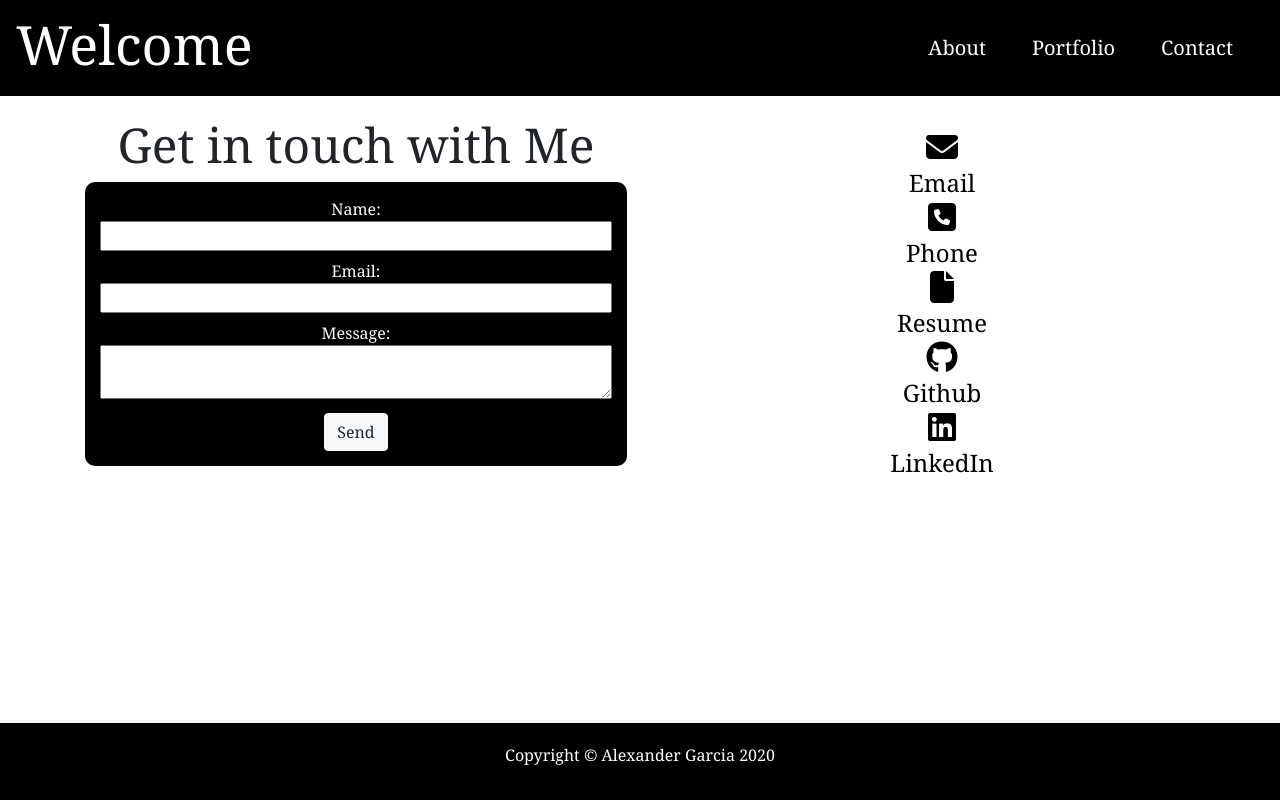
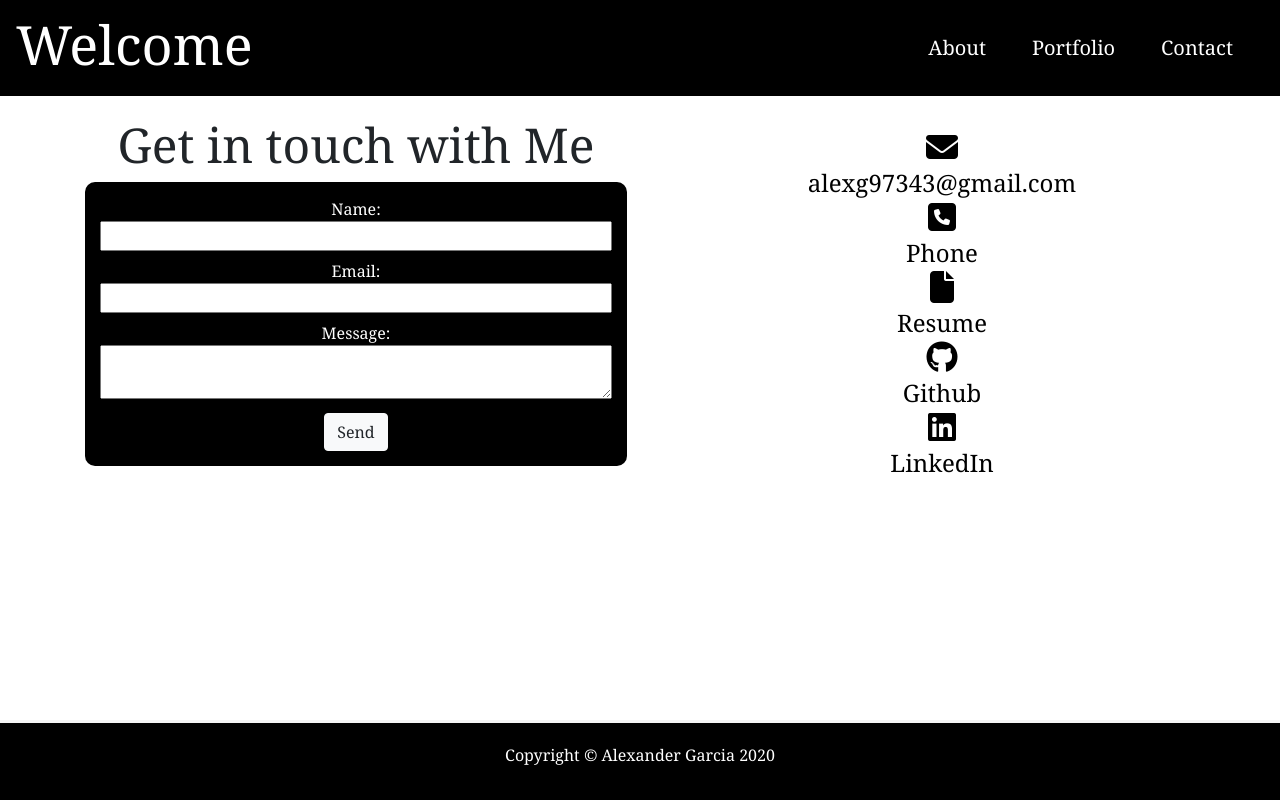
Before and after one commit to AlexPR704/reactportfolio, a React (Create React App) app: page /contact in a window 1280 px wide. Built offline with nearby package versions, Linux system fonts and the light colour scheme; the HTML template or start-up script is replaced by a standard one.

Commit message:
contact updated

```diff
--- a/src/pages/Contact.js
+++ b/src/pages/Contact.js
@@ -18,7 +18,7 @@ function Contact() {
                     <div className="contactBtn">
                         <a href="mailto:alexg97343@gmail.com">
                             <i className="fas fa-envelope fa-2x contactIcon"></i><br />
-                            <span className="cLink">Email</span>
+                            <span className="cLink">alexg97343@gmail.com</span>
                         </a>
                     </div>
                     <div className="contactBtn">
```
